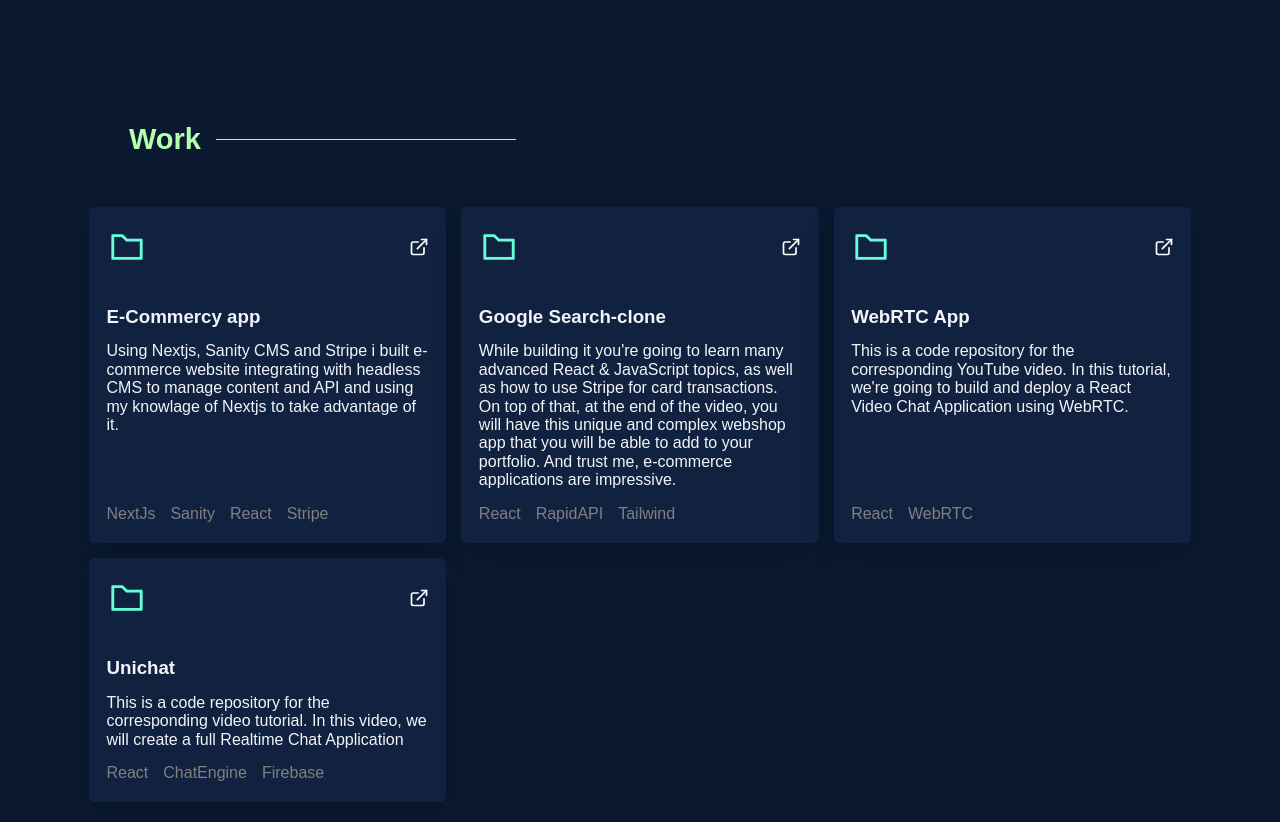
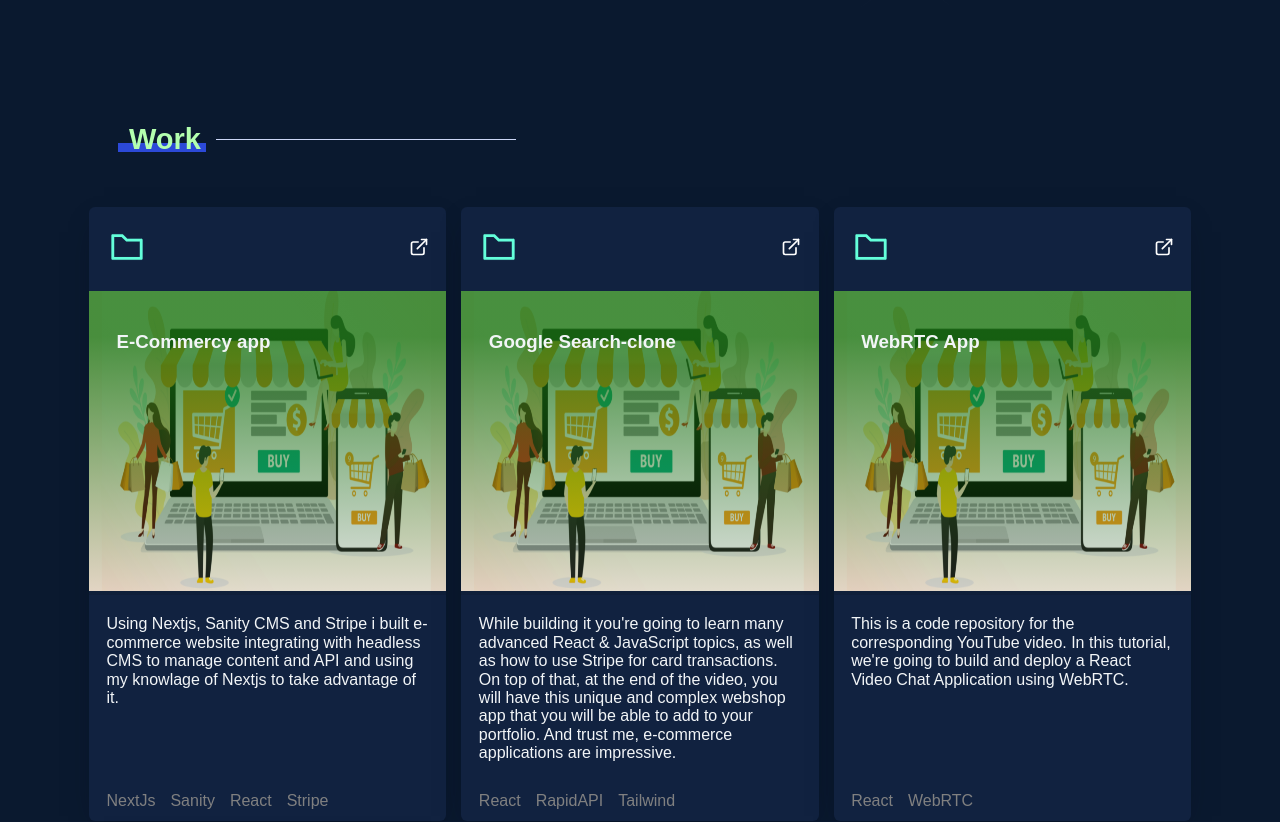
Before and after one commit to Ahmed-Elkassas/portfolio-with-nextjs, a Next.js app: page / in a window 1280 px wide. Shown: the part 507-1329 px from the top of the page. Built offline with nearby package versions, Linux system fonts and the light colour scheme; a web font is replaced by a local one.

Commit message:
Add image to project cards and change position of elements

```diff
--- a/components/works/Works.js
+++ b/components/works/Works.js
@@ -2,14 +2,14 @@
 import {FiExternalLink} from 'react-icons/fi'
 
 import { GridContainer,GridItem, Title, MainSection } from 'styles/global';
-import { Card, CardHeader, CardTitle, CardContent, CardFooter } from './workStyles';
+import { Card, CardHeader, CardTitle, CardContent, CardFooter, ImgContainer } from './workStyles';
 
 import {projects} from 'data/constants'
 
 const Works = () => {
   return (
     <MainSection padding id="work">
-        <Title>
+        <Title blue>
             Work
         </Title>
         <GridContainer>
@@ -28,7 +28,9 @@
                                     </a>
                                 </div>
                             </CardHeader>
+                            <ImgContainer>
                             <CardTitle>{item.title}</CardTitle>
+                            <img src={item.img} alt={item.title} /></ImgContainer>
                             <CardContent>{item.description}</CardContent>
                          </header>
                          <CardFooter>
--- a/components/works/workStyles.js
+++ b/components/works/workStyles.js
@@ -9,7 +9,6 @@
     align-items: flex-start;
     position: relative;
     height: 100%;
-    padding: 2rem 1.75rem;
     background-color: #112240;
     border-radius: 6px;
     box-shadow:  0 10px 30px -15px rgba(2,12,27,0.7);
@@ -19,8 +18,9 @@
     -webkit-box-pack: justify;
     justify-content: space-between;
     -webkit-box-align: center;
+    padding: 2rem 1.75rem;
     align-items: center;
-    margin-bottom: 35px;
+    /* margin-bottom: 35px; */
     .project__folder {
         color: ${(props) => props.theme.colors.mainColor};
     }
@@ -34,18 +34,44 @@
     }
 `
 
+export const ImgContainer = styled.div`
+    width: 100%;
+    position: relative;
+    &::after {
+        content: "";
+        position: absolute;
+        top: 0;
+        left: 0;
+        height: 100%;
+        width: 100%;
+        background: linear-gradient(to bottom, rgba(27,118,21,0.8) 15%,  rgba(0,0,0,0.1));
+        z-index: 1;
+    }
+    img {
+        max-width: 100%;
+        height: 300px;
+    }
+`
+
 export const CardTitle = styled.h3`
-
+    padding: 2rem 1.75rem 1rem;
+    position: absolute;
+    top: 20px;
+    left: 10px;
+    z-index: 2;
 `
 
 export const CardContent = styled.p`
-    margin: 15px auto;
+    padding: 2rem 1.75rem;
+
 `
 export const CardFooter = styled.footer`
     display: flex;
     justify-content: space-between;
     align-items: center;
     gap: 15px;
+    padding: 1rem 1.75rem ;
+
     span {
         color: gray;
         display: block;
--- a/data/constants.js
+++ b/data/constants.js
@@ -5,7 +5,8 @@
     description: "Using Nextjs, Sanity CMS and Stripe i built e-commerce website integrating with headless CMS to manage content and API and using my knowlage of Nextjs to take advantage of it.",
     tags: ["NextJs", "Sanity", "React", "Stripe"],
     source: "https://github.com/Ahmed-Elkassas/ecommercy-app",
-    visit: "https://github.com/Ahmed-Elkassas/ecommercy-app"
+    visit: "https://github.com/Ahmed-Elkassas/ecommercy-app",
+    img: '/projects/ecommere.png'
   },
   {
     id: 2,
@@ -14,7 +15,8 @@
       "While building it you're going to learn many advanced React & JavaScript topics, as well as how to use Stripe for card transactions. On top of that, at the end of the video, you will have this unique and complex webshop app that you will be able to add to your portfolio. And trust me, e-commerce applications are impressive.",
     tags: ["React", "RapidAPI", "Tailwind"],
     source: "https://github.com/Ahmed-Elkassas/google-search-clone",
-    visite: ""
+    visite: "",
+    img: '/projects/ecommere.png'
   },
   {
     id: 3,
@@ -23,7 +25,8 @@
       "This is a code repository for the corresponding YouTube video. In this tutorial, we're going to build and deploy a React Video Chat Application using WebRTC.",
     tags: ["React", "WebRTC"],
     source: "https://google.com",
-    visite: ""
+    visite: "",
+    img: '/projects/ecommere.png'
   },
   {
     id: 4,
@@ -32,6 +35,8 @@
       "This is a code repository for the corresponding video tutorial. In this video, we will create a full Realtime Chat Application",
     tags: ["React", "ChatEngine", "Firebase"],
     source: "https://google.com",
-    visite: ""
+    visite: "",
+    img: '/projects/ecommere.png'
+
   },
 ];
--- a/styles/global/index.js
+++ b/styles/global/index.js
@@ -1,8 +1,8 @@
 import styled from "styled-components";
 
 export const Section = styled.section`
-    display: ${props => props.grid ? "grid" : "flex"};
-    flex-direction: ${props => props.row ? "row" : "column"};
+  display: ${(props) => (props.grid ? "grid" : "flex")};
+  flex-direction: ${(props) => (props.row ? "row" : "column")};
   margin: auto 0;
   max-width: 1040px;
   position: relative;
@@ -14,36 +14,40 @@
     width: calc(100vw - 32px);
     flex-direction: column;
   }
-`
+`;
 export const MainSection = styled.section`
-    padding: ${props => props.padding ? '100px 0px' : '0px'};
-`
+  padding: ${(props) => (props.padding ? "100px 0px" : "0px")};
+`;
 export const SectionTitle = styled.h2`
-    font-size: ${(props) => props.main ? '56px' : '49px'};
-    line-height: ${(props) => props.main ? '60px' : '50px'};
+  font-size: ${(props) => (props.main ? "56px" : "49px")};
+  line-height: ${(props) => (props.main ? "60px" : "50px")};
   width: max-content;
   max-width: 100%;
-    background: linear-gradient(121.57deg, #FFFFFF 18.77%, rgba(255, 255, 255, 0.66) 60.15%);
+  background: linear-gradient(
+    121.57deg,
+    #ffffff 18.77%,
+    rgba(255, 255, 255, 0.66) 60.15%
+  );
   -webkit-background-clip: text;
   -webkit-text-fill-color: transparent;
   margin-bottom: 16px;
-  padding: ${(props) => props.main ? '58px 0 16px' : '0'};
-  @media ${props => props.theme.breakpoints.md}{
-    font-size: ${(props) => props.main ? '49px' : '40px'};
-    line-height: ${(props) => props.main ? '52px' : '42px'};
+  padding: ${(props) => (props.main ? "58px 0 16px" : "0")};
+  @media ${(props) => props.theme.breakpoints.md} {
+    font-size: ${(props) => (props.main ? "49px" : "40px")};
+    line-height: ${(props) => (props.main ? "52px" : "42px")};
     margin-bottom: 12px;
-    padding: ${(props) => props.main ? '40px 0 12px' : '0'};
+    padding: ${(props) => (props.main ? "40px 0 12px" : "0")};
   }
-  @media ${props => props.theme.breakpoints.sm}{
+  @media ${(props) => props.theme.breakpoints.sm} {
     font-size: 32px;
     line-height: 40px;
-    font-size: ${(props) => props.main ? '26px' : '30px'};
-    line-height: ${(props) => props.main ? '28px' : '34px'};
+    font-size: ${(props) => (props.main ? "26px" : "30px")};
+    line-height: ${(props) => (props.main ? "28px" : "34px")};
     margin-bottom: 8px;
-    padding: ${(props) => props.main ? '16px 0 8px' : '0'};
+    padding: ${(props) => (props.main ? "16px 0 8px" : "0")};
     max-width: 100%;
   }
-`
+`;
 
 export const SectionText = styled.p`
   max-width: 800px;
@@ -63,7 +67,7 @@
     line-height: 24px;
     padding-bottom: 16px;
   }
-`
+`;
 export const GridContainer = styled.ul`
   list-style: none;
   padding: 0px;
@@ -72,9 +76,11 @@
   grid-template-columns: repeat(auto-fill, minmax(300px, 1fr));
   gap: 15px;
   position: relative;
-`
+`;
 export const GridItem = styled.li`
-  transition: all 0.25s cubic-bezier(0.645, 0.045, 0.355, 1) 0s, opacity 0.5s cubic-bezier(0.645, 0.045, 0.355, 1) 0s, transform 0.5s cubic-bezier(0.645, 0.045, 0.355, 1) 0s;
+  transition: all 0.25s cubic-bezier(0.645, 0.045, 0.355, 1) 0s,
+    opacity 0.5s cubic-bezier(0.645, 0.045, 0.355, 1) 0s,
+    transform 0.5s cubic-bezier(0.645, 0.045, 0.355, 1) 0s;
   visibility: visible;
   opacity: 1;
   transform: matrix3d(1, 0, 0, 0, 0, 1, 0, 0, 0, 0, 1, 0, 0, 0, 0, 1);
@@ -82,7 +88,7 @@
   &:hover {
     transform: translateY(-7px);
   }
-`
+`;
 
 export const Title = styled.h2`
   position: relative;
@@ -93,7 +99,23 @@
   font-size: 29px;
   font-weight: 900;
   width: 100%;
-  color: #B3FFAE;
+  color: #b3ffae;
+  &::before {
+    content: "";
+    position: absolute;
+    bottom: 13.5%;
+    transition: all 0.1s ease-in-out;
+    z-index: -1;
+    height: 0.3em;
+    width: 8%;
+    left: -1%;
+    background: ${(props) =>
+      props.blue
+        ? "linear-gradient(65deg, #2C49D8 0%, #2C49D8 100%, rgba(255, 209, 0, 0) 100%)"
+        : props.yellow
+        ? "linear-gradient(65deg, #FF6B2B 0%, #FF6B2B 100%, rgba(255, 209, 0, 0) 100%)"
+        : "linear-gradient(65deg, #DF058D 0%, #DF058D 100%, rgba(255, 209, 0, 0) 100%)"};
+  }
   &::after {
     content: "";
     position: relative;
@@ -105,14 +127,14 @@
     background: #ccd6f6;
     margin-left: 15px;
   }
-`
+`;
 
 export const Button = styled.a`
   position: relative;
-  padding: ${props => props.padding ? "19px 22px" : "5px"};
+  padding: ${(props) => (props.padding ? "19px 22px" : "5px")};
   cursor: pointer;
   margin-bottom: 20px;
-  transition: all .2s ease;
+  transition: all 0.2s ease;
   display: block;
   width: max-content;
   &:before {
@@ -122,18 +144,18 @@
     left: 0;
     display: block;
     border-radius: 28px;
-    background: ${props => props.theme.colors.mainColor};
-    opacity: .5;
+    background: ${(props) => props.theme.colors.mainColor};
+    opacity: 0.5;
     width: 56px;
     height: 56px;
-    transition: all .3s ease;
+    transition: all 0.3s ease;
   }
   span {
     position: relative;
     font-size: 17px;
     font-weight: 900;
-    letter-spacing: .18em;
-    text-transform: ${props => props.upperText ? "uppercase" : "none"};
+    letter-spacing: 0.18em;
+    text-transform: ${(props) => (props.upperText ? "uppercase" : "none")};
     vertical-align: middle;
   }
   svg {
@@ -145,24 +167,24 @@
     stroke-linejoin: round;
     stroke-width: 2;
     transform: translateX(-10px);
-    transition: all .3s ease;
+    transition: all 0.3s ease;
   }
   &:hover {
     &:before {
       width: 100%;
-      background: ${props => props.theme.colors.mainColor};
+      background: ${(props) => props.theme.colors.mainColor};
       opacity: 1;
     }
     span {
-      color: ${props => props.theme.backgrounds.mainBackground}
+      color: ${(props) => props.theme.backgrounds.mainBackground};
     }
     svg {
       transform: translateX(0);
-      stroke:  ${props => props.theme.backgrounds.mainBackground};
+      stroke: ${(props) => props.theme.backgrounds.mainBackground};
     }
   }
 
   &:active {
-    scale: .96
+    scale: 0.96;
   }
-`
+`;
```
Also changed, not shown: public/projects/ecommere.png (added). Lines whose indentation alone changed are shown as unchanged.
